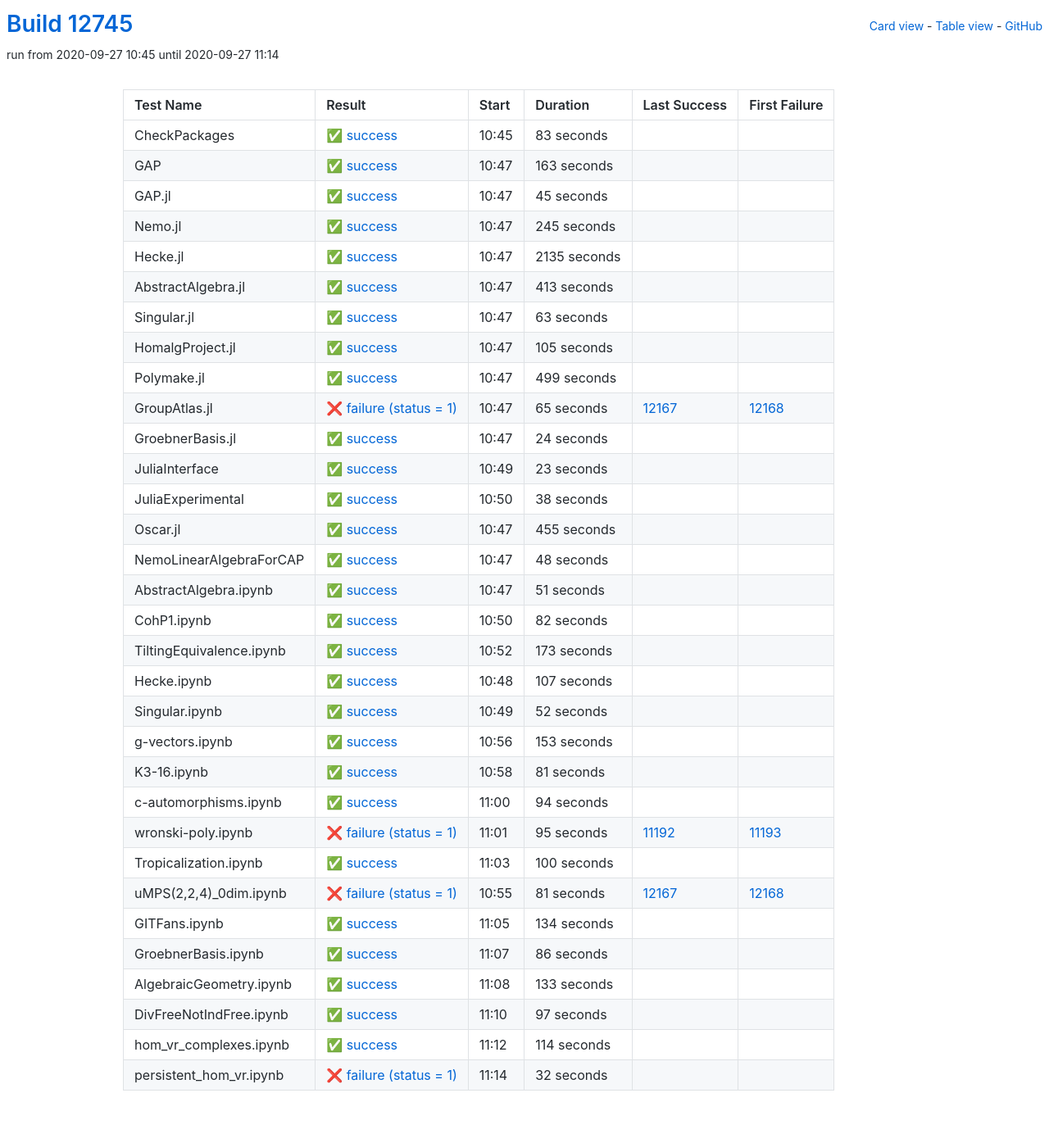
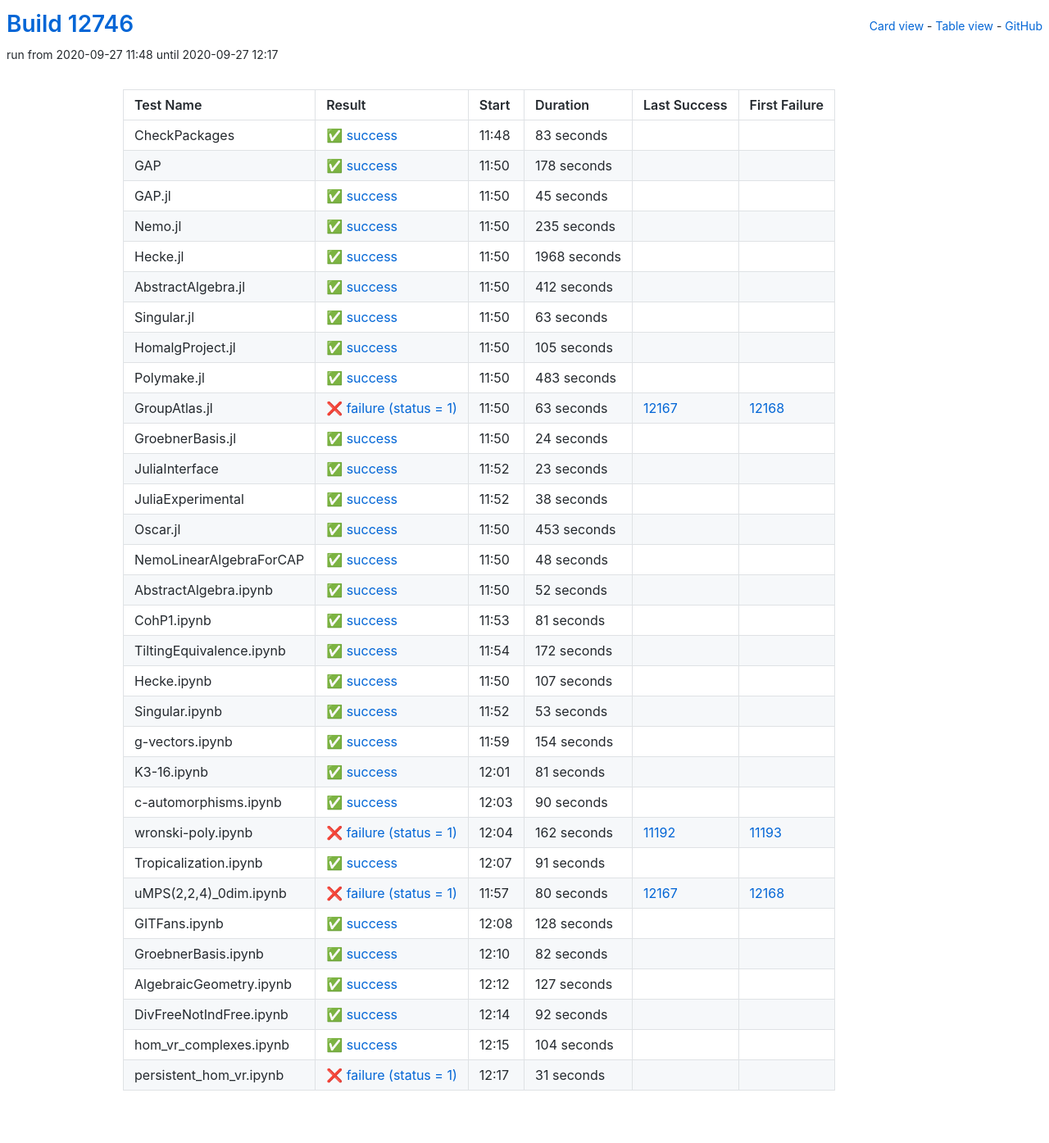
Before and after one commit to oscar-system/oscar-ci-status, a Jekyll site: the page built from table.html, in a window 1280 px wide. Shown: the whole page at 82% size. Built offline with Jekyll 4.4.1, drawn with Linux system fonts in a browser that asks for light colours.

Commit message:
Build #12746

```diff
--- a/_data/ci.yml
+++ b/_data/ci.yml
@@ -1,6 +1,6 @@
 ---
-build: 12745
-build_url: https://oscarci.mathematik.uni-kl.de/job/oscar/12745/
+build: 12746
+build_url: https://oscarci.mathematik.uni-kl.de/job/oscar/12746/
 job: oscar
 organization: oscar-system
 repo: oscar-ci-status
@@ -8,8 +8,8 @@
 tests:
 - name: CheckPackages
   id: checkpackages
-  log: https://oscarci.mathematik.uni-kl.de/job/oscar/12745/artifact/logs/build-12745/CheckPackages.log
-  start: 2020-09-27 10:45
+  log: https://oscarci.mathematik.uni-kl.de/job/oscar/12746/artifact/logs/build-12746/CheckPackages.log
+  start: 2020-09-27 11:48
   success: true
   exitcode: 0
   status: success
@@ -20,20 +20,20 @@
   first_failure_url:
 - name: GAP
   id: gap
-  log: https://oscarci.mathematik.uni-kl.de/job/oscar/12745/artifact/logs/build-12745/GAP.log
-  start: 2020-09-27 10:47
+  log: https://oscarci.mathematik.uni-kl.de/job/oscar/12746/artifact/logs/build-12746/GAP.log
+  start: 2020-09-27 11:50
   success: true
   exitcode: 0
   status: success
-  duration: 163
+  duration: 178
   last_success: false
   last_success_url:
   first_failure: false
   first_failure_url:
 - name: GAP.jl
   id: gap-jl
-  log: https://oscarci.mathematik.uni-kl.de/job/oscar/12745/artifact/logs/build-12745/GAP.jl.log
-  start: 2020-09-27 10:47
+  log: https://oscarci.mathematik.uni-kl.de/job/oscar/12746/artifact/logs/build-12746/GAP.jl.log
+  start: 2020-09-27 11:50
   success: true
   exitcode: 0
   status: success
@@ -44,44 +44,44 @@
   first_failure_url:
 - name: Nemo.jl
   id: nemo-jl
-  log: https://oscarci.mathematik.uni-kl.de/job/oscar/12745/artifact/logs/build-12745/Nemo.jl.log
-  start: 2020-09-27 10:47
+  log: https://oscarci.mathematik.uni-kl.de/job/oscar/12746/artifact/logs/build-12746/Nemo.jl.log
+  start: 2020-09-27 11:50
   success: true
   exitcode: 0
   status: success
-  duration: 245
+  duration: 235
   last_success: false
   last_success_url:
   first_failure: false
   first_failure_url:
 - name: Hecke.jl
   id: hecke-jl
-  log: https://oscarci.mathematik.uni-kl.de/job/oscar/12745/artifact/logs/build-12745/Hecke.jl.log
-  start: 2020-09-27 10:47
+  log: https://oscarci.mathematik.uni-kl.de/job/oscar/12746/artifact/logs/build-12746/Hecke.jl.log
+  start: 2020-09-27 11:50
   success: true
   exitcode: 0
   status: success
-  duration: 2135
+  duration: 1968
   last_success: false
   last_success_url:
   first_failure: false
   first_failure_url:
 - name: AbstractAlgebra.jl
   id: abstractalgebra-jl
-  log: https://oscarci.mathematik.uni-kl.de/job/oscar/12745/artifact/logs/build-12745/AbstractAlgebra.jl.log
-  start: 2020-09-27 10:47
+  log: https://oscarci.mathematik.uni-kl.de/job/oscar/12746/artifact/logs/build-12746/AbstractAlgebra.jl.log
+  start: 2020-09-27 11:50
   success: true
   exitcode: 0
   status: success
-  duration: 413
+  duration: 412
   last_success: false
   last_success_url:
   first_failure: false
   first_failure_url:
 - name: Singular.jl
   id: singular-jl
-  log: https://oscarci.mathematik.uni-kl.de/job/oscar/12745/artifact/logs/build-12745/Singular.jl.log
-  start: 2020-09-27 10:47
+  log: https://oscarci.mathematik.uni-kl.de/job/oscar/12746/artifact/logs/build-12746/Singular.jl.log
+  start: 2020-09-27 11:50
   success: true
   exitcode: 0
   status: success
@@ -92,8 +92,8 @@
   first_failure_url:
 - name: HomalgProject.jl
   id: homalgproject-jl
-  log: https://oscarci.mathematik.uni-kl.de/job/oscar/12745/artifact/logs/build-12745/HomalgProject.jl.log
-  start: 2020-09-27 10:47
+  log: https://oscarci.mathematik.uni-kl.de/job/oscar/12746/artifact/logs/build-12746/HomalgProject.jl.log
+  start: 2020-09-27 11:50
   success: true
   exitcode: 0
   status: success
@@ -104,32 +104,32 @@
   first_failure_url:
 - name: Polymake.jl
   id: polymake-jl
-  log: https://oscarci.mathematik.uni-kl.de/job/oscar/12745/artifact/logs/build-12745/Polymake.jl.log
-  start: 2020-09-27 10:47
+  log: https://oscarci.mathematik.uni-kl.de/job/oscar/12746/artifact/logs/build-12746/Polymake.jl.log
+  start: 2020-09-27 11:50
   success: true
   exitcode: 0
   status: success
-  duration: 499
+  duration: 483
   last_success: false
   last_success_url:
   first_failure: false
   first_failure_url:
 - name: GroupAtlas.jl
   id: groupatlas-jl
-  log: https://oscarci.mathematik.uni-kl.de/job/oscar/12745/artifact/logs/build-12745/GroupAtlas.jl.log
-  start: 2020-09-27 10:47
+  log: https://oscarci.mathematik.uni-kl.de/job/oscar/12746/artifact/logs/build-12746/GroupAtlas.jl.log
+  start: 2020-09-27 11:50
   success: false
   exitcode: 1
   status: failure
-  duration: 65
+  duration: 63
   last_success: 12167
   last_success_url: https://oscarci.mathematik.uni-kl.de/job/oscar/12167/
   first_failure: 12168
   first_failure_url: https://oscarci.mathematik.uni-kl.de/job/oscar/12168/
 - name: GroebnerBasis.jl
   id: groebnerbasis-jl
-  log: https://oscarci.mathematik.uni-kl.de/job/oscar/12745/artifact/logs/build-12745/GroebnerBasis.jl.log
-  start: 2020-09-27 10:47
+  log: https://oscarci.mathematik.uni-kl.de/job/oscar/12746/artifact/logs/build-12746/GroebnerBasis.jl.log
+  start: 2020-09-27 11:50
   success: true
   exitcode: 0
   status: success
@@ -140,8 +140,8 @@
   first_failure_url:
 - name: JuliaInterface
   id: juliainterface
-  log: https://oscarci.mathematik.uni-kl.de/job/oscar/12745/artifact/logs/build-12745/JuliaInterface.log
-  start: 2020-09-27 10:49
+  log: https://oscarci.mathematik.uni-kl.de/job/oscar/12746/artifact/logs/build-12746/JuliaInterface.log
+  start: 2020-09-27 11:52
   success: true
   exitcode: 0
   status: success
@@ -152,8 +152,8 @@
   first_failure_url:
 - name: JuliaExperimental
   id: juliaexperimental
-  log: https://oscarci.mathematik.uni-kl.de/job/oscar/12745/artifact/logs/build-12745/JuliaExperimental.log
-  start: 2020-09-27 10:50
+  log: https://oscarci.mathematik.uni-kl.de/job/oscar/12746/artifact/logs/build-12746/JuliaExperimental.log
+  start: 2020-09-27 11:52
   success: true
   exitcode: 0
   status: success
@@ -164,20 +164,20 @@
   first_failure_url:
 - name: Oscar.jl
   id: oscar-jl
-  log: https://oscarci.mathematik.uni-kl.de/job/oscar/12745/artifact/logs/build-12745/Oscar.jl.log
-  start: 2020-09-27 10:47
+  log: https://oscarci.mathematik.uni-kl.de/job/oscar/12746/artifact/logs/build-12746/Oscar.jl.log
+  start: 2020-09-27 11:50
   success: true
   exitcode: 0
   status: success
-  duration: 455
+  duration: 453
   last_success: false
   last_success_url:
   first_failure: false
   first_failure_url:
 - name: NemoLinearAlgebraForCAP
   id: nemolinearalgebraforcap
-  log: https://oscarci.mathematik.uni-kl.de/job/oscar/12745/artifact/logs/build-12745/NemoLinearAlgebraForCAP.log
-  start: 2020-09-27 10:47
+  log: https://oscarci.mathematik.uni-kl.de/job/oscar/12746/artifact/logs/build-12746/NemoLinearAlgebraForCAP.log
+  start: 2020-09-27 11:50
   success: true
   exitcode: 0
   status: success
@@ -188,44 +188,44 @@
   first_failure_url:
 - name: AbstractAlgebra.ipynb
   id: abstractalgebra-ipynb
-  log: https://oscarci.mathematik.uni-kl.de/job/oscar/12745/artifact/logs/build-12745/AbstractAlgebra.ipynb.log
-  start: 2020-09-27 10:47
+  log: https://oscarci.mathematik.uni-kl.de/job/oscar/12746/artifact/logs/build-12746/AbstractAlgebra.ipynb.log
+  start: 2020-09-27 11:50
   success: true
   exitcode: 0
   status: success
-  duration: 51
+  duration: 52
   last_success: false
   last_success_url:
   first_failure: false
   first_failure_url:
 - name: CohP1.ipynb
   id: cohp1-ipynb
-  log: https://oscarci.mathematik.uni-kl.de/job/oscar/12745/artifact/logs/build-12745/CohP1.ipynb.log
-  start: 2020-09-27 10:50
+  log: https://oscarci.mathematik.uni-kl.de/job/oscar/12746/artifact/logs/build-12746/CohP1.ipynb.log
+  start: 2020-09-27 11:53
   success: true
   exitcode: 0
   status: success
-  duration: 82
+  duration: 81
   last_success: false
   last_success_url:
   first_failure: false
   first_failure_url:
 - name: TiltingEquivalence.ipynb
   id: tiltingequivalence-ipynb
-  log: https://oscarci.mathematik.uni-kl.de/job/oscar/12745/artifact/logs/build-12745/TiltingEquivalence.ipynb.log
-  start: 2020-09-27 10:52
+  log: https://oscarci.mathematik.uni-kl.de/job/oscar/12746/artifact/logs/build-12746/TiltingEquivalence.ipynb.log
+  start: 2020-09-27 11:54
   success: true
   exitcode: 0
   status: success
-  duration: 173
+  duration: 172
   last_success: false
   last_success_url:
   first_failure: false
   first_failure_url:
 - name: Hecke.ipynb
   id: hecke-ipynb
-  log: https://oscarci.mathematik.uni-kl.de/job/oscar/12745/artifact/logs/build-12745/Hecke.ipynb.log
-  start: 2020-09-27 10:48
+  log: https://oscarci.mathematik.uni-kl.de/job/oscar/12746/artifact/logs/build-12746/Hecke.ipynb.log
+  start: 2020-09-27 11:50
   success: true
   exitcode: 0
   status: success
@@ -236,32 +236,32 @@
   first_failure_url:
 - name: Singular.ipynb
   id: singular-ipynb
-  log: https://oscarci.mathematik.uni-kl.de/job/oscar/12745/artifact/logs/build-12745/Singular.ipynb.log
-  start: 2020-09-27 10:49
+  log: https://oscarci.mathematik.uni-kl.de/job/oscar/12746/artifact/logs/build-12746/Singular.ipynb.log
+  start: 2020-09-27 11:52
   success: true
   exitcode: 0
   status: success
-  duration: 52
+  duration: 53
   last_success: false
   last_success_url:
   first_failure: false
   first_failure_url:
 - name: g-vectors.ipynb
   id: g-vectors-ipynb
-  log: https://oscarci.mathematik.uni-kl.de/job/oscar/12745/artifact/logs/build-12745/g-vectors.ipynb.log
-  start: 2020-09-27 10:56
+  log: https://oscarci.mathematik.uni-kl.de/job/oscar/12746/artifact/logs/build-12746/g-vectors.ipynb.log
+  start: 2020-09-27 11:59
   success: true
   exitcode: 0
   status: success
-  duration: 153
+  duration: 154
   last_success: false
   last_success_url:
   first_failure: false
   first_failure_url:
 - name: K3-16.ipynb
   id: k3-16-ipynb
-  log: https://oscarci.mathematik.uni-kl.de/job/oscar/12745/artifact/logs/build-12745/K3-16.ipynb.log
-  start: 2020-09-27 10:58
+  log: https://oscarci.mathematik.uni-kl.de/job/oscar/12746/artifact/logs/build-12746/K3-16.ipynb.log
+  start: 2020-09-27 12:01
   success: true
   exitcode: 0
   status: success
@@ -272,120 +272,120 @@
   first_failure_url:
 - name: c-automorphisms.ipynb
   id: c-automorphisms-ipynb
-  log: https://oscarci.mathematik.uni-kl.de/job/oscar/12745/artifact/logs/build-12745/c-automorphisms.ipynb.log
-  start: 2020-09-27 11:00
+  log: https://oscarci.mathematik.uni-kl.de/job/oscar/12746/artifact/logs/build-12746/c-automorphisms.ipynb.log
+  start: 2020-09-27 12:03
   success: true
   exitcode: 0
   status: success
-  duration: 94
+  duration: 90
   last_success: false
   last_success_url:
   first_failure: false
   first_failure_url:
 - name: wronski-poly.ipynb
   id: wronski-poly-ipynb
-  log: https://oscarci.mathematik.uni-kl.de/job/oscar/12745/artifact/logs/build-12745/wronski-poly.ipynb.log
-  start: 2020-09-27 11:01
+  log: https://oscarci.mathematik.uni-kl.de/job/oscar/12746/artifact/logs/build-12746/wronski-poly.ipynb.log
+  start: 2020-09-27 12:04
   success: false
   exitcode: 1
   status: failure
-  duration: 95
+  duration: 162
   last_success: 11192
   last_success_url: https://oscarci.mathematik.uni-kl.de/job/oscar/11192/
   first_failure: 11193
   first_failure_url: https://oscarci.mathematik.uni-kl.de/job/oscar/11193/
 - name: Tropicalization.ipynb
   id: tropicalization-ipynb
-  log: https://oscarci.mathematik.uni-kl.de/job/oscar/12745/artifact/logs/build-12745/Tropicalization.ipynb.log
-  start: 2020-09-27 11:03
+  log: https://oscarci.mathematik.uni-kl.de/job/oscar/12746/artifact/logs/build-12746/Tropicalization.ipynb.log
+  start: 2020-09-27 12:07
   success: true
   exitcode: 0
   status: success
-  duration: 100
+  duration: 91
   last_success: false
   last_success_url:
   first_failure: false
   first_failure_url:
 - name: uMPS(2,2,4)_0dim.ipynb
   id: umps-2-2-4-0dim-ipynb
-  log: https://oscarci.mathematik.uni-kl.de/job/oscar/12745/artifact/logs/build-12745/uMPS-2-2-4-_0dim.ipynb.log
-  start: 2020-09-27 10:55
+  log: https://oscarci.mathematik.uni-kl.de/job/oscar/12746/artifact/logs/build-12746/uMPS-2-2-4-_0dim.ipynb.log
+  start: 2020-09-27 11:57
   success: false
   exitcode: 1
   status: failure
-  duration: 81
+  duration: 80
   last_success: 12167
   last_success_url: https://oscarci.mathematik.uni-kl.de/job/oscar/12167/
   first_failure: 12168
   first_failure_url: https://oscarci.mathematik.uni-kl.de/job/oscar/12168/
 - name: GITFans.ipynb
   id: gitfans-ipynb
-  log: https://oscarci.mathematik.uni-kl.de/job/oscar/12745/artifact/logs/build-12745/GITFans.ipynb.log
-  start: 2020-09-27 11:05
+  log: https://oscarci.mathematik.uni-kl.de/job/oscar/12746/artifact/logs/build-12746/GITFans.ipynb.log
+  start: 2020-09-27 12:08
   success: true
   exitcode: 0
   status: success
-  duration: 134
+  duration: 128
   last_success: false
   last_success_url:
   first_failure: false
   first_failure_url:
 - name: GroebnerBasis.ipynb
   id: groebnerbasis-ipynb
-  log: https://oscarci.mathematik.uni-kl.de/job/oscar/12745/artifact/logs/build-12745/GroebnerBasis.ipynb.log
-  start: 2020-09-27 11:07
+  log: https://oscarci.mathematik.uni-kl.de/job/oscar/12746/artifact/logs/build-12746/GroebnerBasis.ipynb.log
+  start: 2020-09-27 12:10
   success: true
   exitcode: 0
   status: success
-  duration: 86
+  duration: 82
   last_success: false
   last_success_url:
   first_failure: false
   first_failure_url:
 - name: AlgebraicGeometry.ipynb
   id: algebraicgeometry-ipynb
-  log: https://oscarci.mathematik.uni-kl.de/job/oscar/12745/artifact/logs/build-12745/AlgebraicGeometry.ipynb.log
-  start: 2020-09-27 11:08
+  log: https://oscarci.mathematik.uni-kl.de/job/oscar/12746/artifact/logs/build-12746/AlgebraicGeometry.ipynb.log
+  start: 2020-09-27 12:12
   success: true
   exitcode: 0
   status: success
-  duration: 133
+  duration: 127
   last_success: false
   last_success_url:
   first_failure: false
   first_failure_url:
 - name: DivFreeNotIndFree.ipynb
   id: divfreenotindfree-ipynb
-  log: https://oscarci.mathematik.uni-kl.de/job/oscar/12745/artifact/logs/build-12745/DivFreeNotIndFree.ipynb.log
-  start: 2020-09-27 11:10
+  log: https://oscarci.mathematik.uni-kl.de/job/oscar/12746/artifact/logs/build-12746/DivFreeNotIndFree.ipynb.log
+  start: 2020-09-27 12:14
   success: true
   exitcode: 0
   status: success
-  duration: 97
+  duration: 92
   last_success: false
   last_success_url:
   first_failure: false
   first_failure_url:
 - name: hom_vr_complexes.ipynb
   id: hom-vr-complexes-ipynb
-  log: https://oscarci.mathematik.uni-kl.de/job/oscar/12745/artifact/logs/build-12745/hom_vr_complexes.ipynb.log
-  start: 2020-09-27 11:12
+  log: https://oscarci.mathematik.uni-kl.de/job/oscar/12746/artifact/logs/build-12746/hom_vr_complexes.ipynb.log
+  start: 2020-09-27 12:15
   success: true
   exitcode: 0
   status: success
-  duration: 114
+  duration: 104
   last_success: false
   last_success_url:
   first_failure: false
   first_failure_url:
 - name: persistent_hom_vr.ipynb
   id: persistent-hom-vr-ipynb
-  log: https://oscarci.mathematik.uni-kl.de/job/oscar/12745/artifact/logs/build-12745/persistent_hom_vr.ipynb.log
-  start: 2020-09-27 11:14
+  log: https://oscarci.mathematik.uni-kl.de/job/oscar/12746/artifact/logs/build-12746/persistent_hom_vr.ipynb.log
+  start: 2020-09-27 12:17
   success: false
   exitcode: 1
   status: failure
-  duration: 32
+  duration: 31
   last_success: false
   last_success_url:
   first_failure: false
```
Also changed, not shown: README.md.
